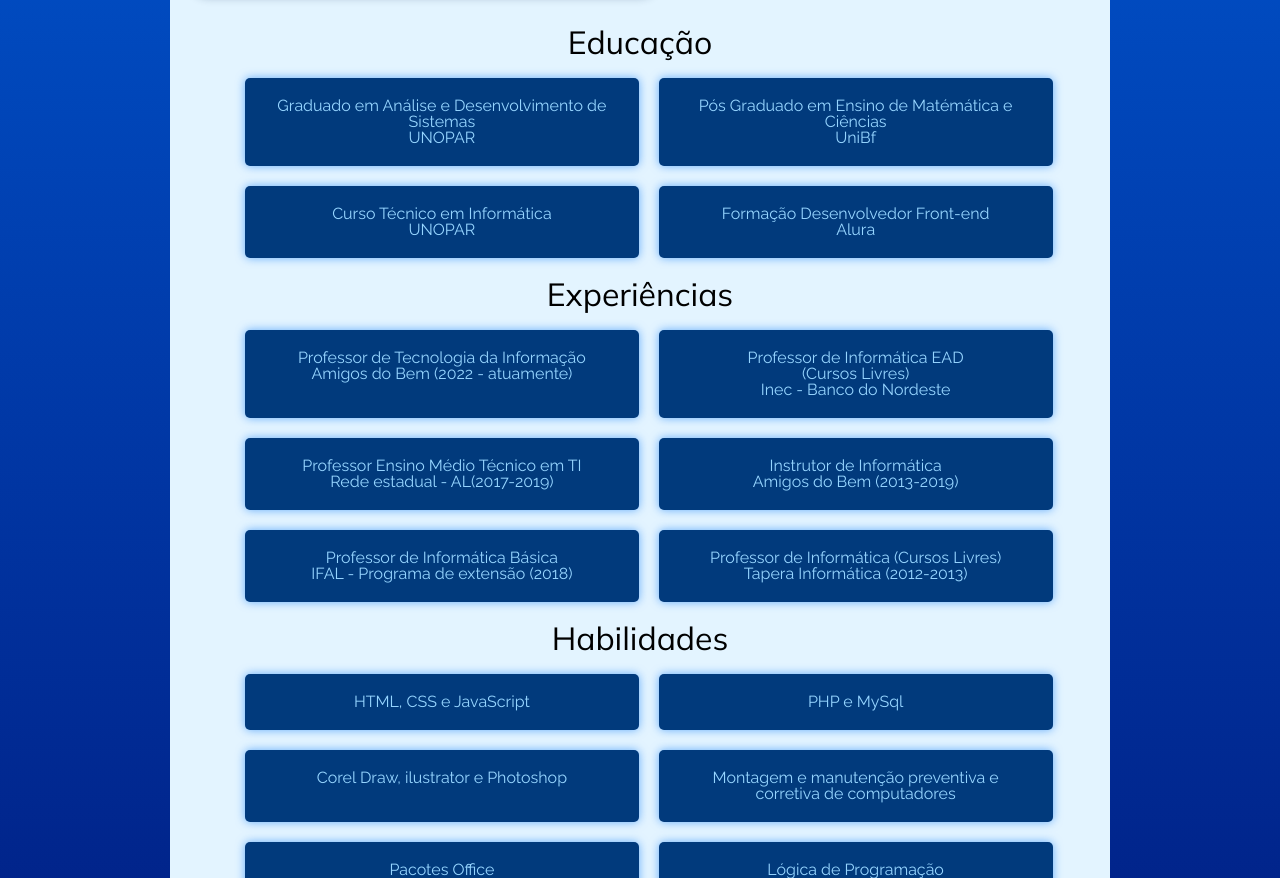
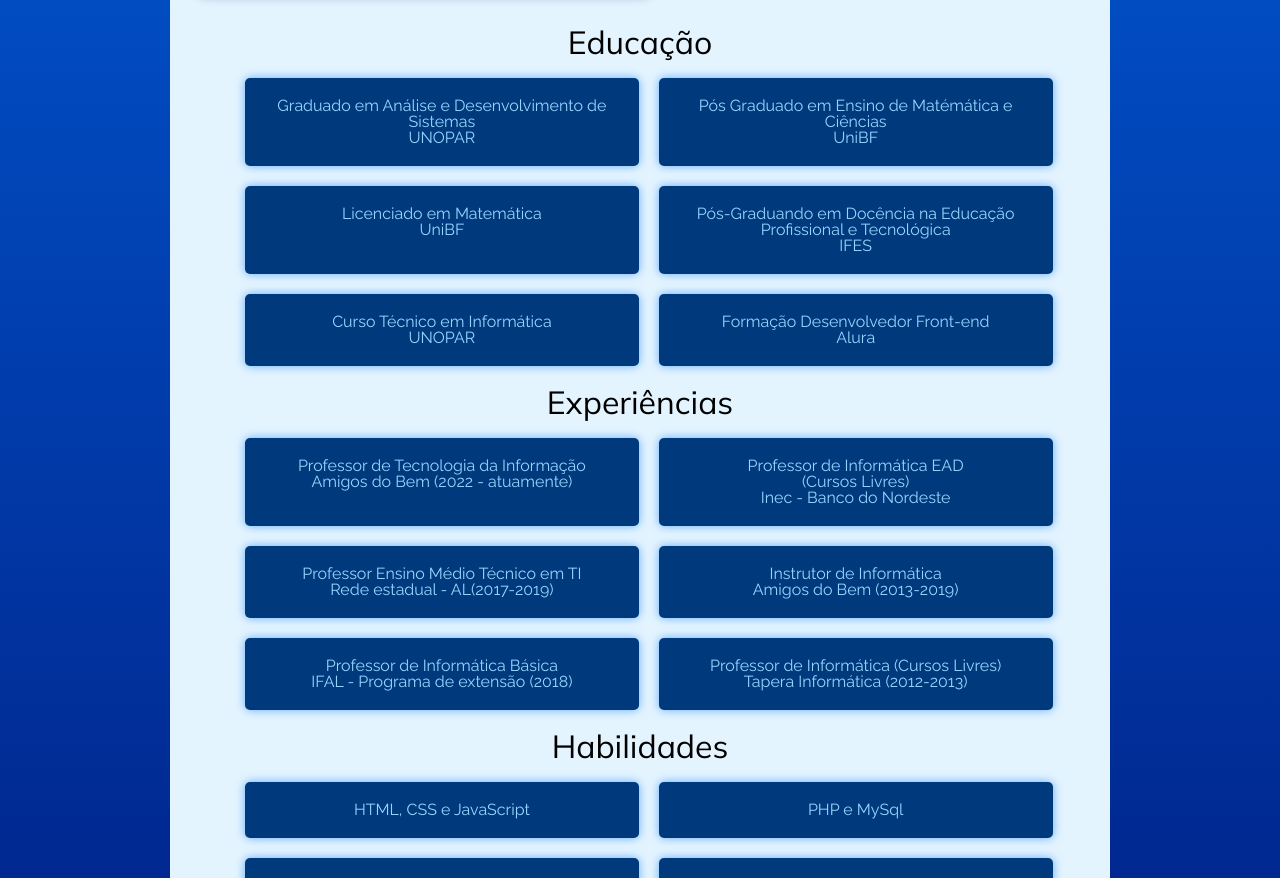
Before and after one commit to AdrielMax/alura, a plain HTML site: page index.html in a window 1280 px wide. Shown: the part 973-1851 px from the top of the page. Drawn offline with Linux system fonts and the light colour scheme; a web font is replaced by a local one.

Commit message:
Update index.html
Novas formações

```diff
--- a/index.html
+++ b/index.html
@@ -72,8 +72,12 @@
             <div class="titulo"><h1>Educação</h1></div>
             <div class="educacao">
                 <p>Graduado em Análise e Desenvolvimento de Sistemas<br>UNOPAR</p>
-                <p>Pós Graduado em Ensino de Matémática e Ciências<br>UniBf</p>
+                <p>Pós Graduado em Ensino de Matémática e Ciências<br>UniBF</p>
 
+            </div>
+            <div class="educacao">
+                <p>Licenciado em Matemática <br>UniBF</p>
+                <p>Pós-Graduando em Docência na Educação Profissional e Tecnológica <br>IFES</p>
             </div>
             <div class="educacao">
                 <p>Curso Técnico em Informática<br>UNOPAR</p>
```
